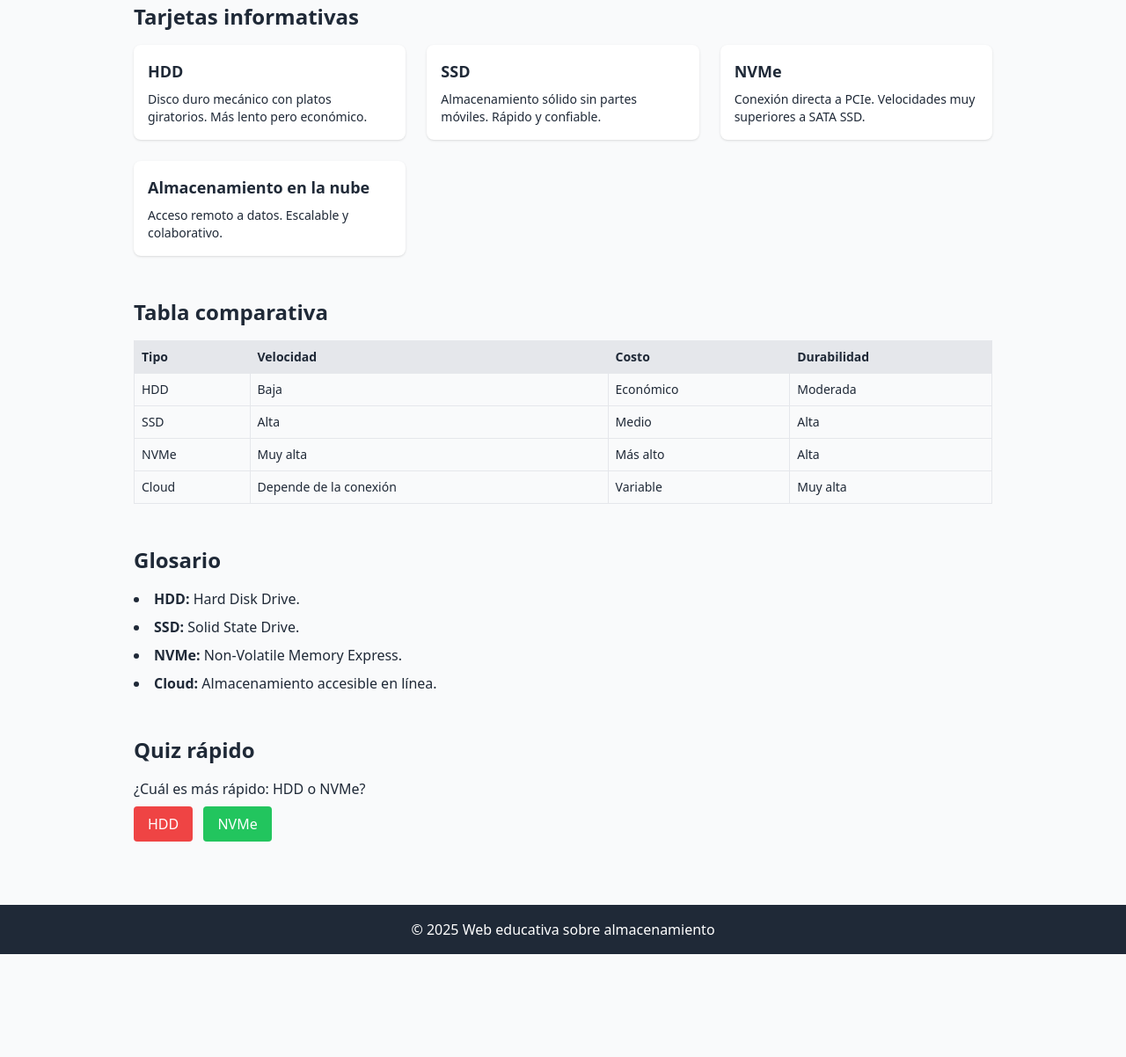
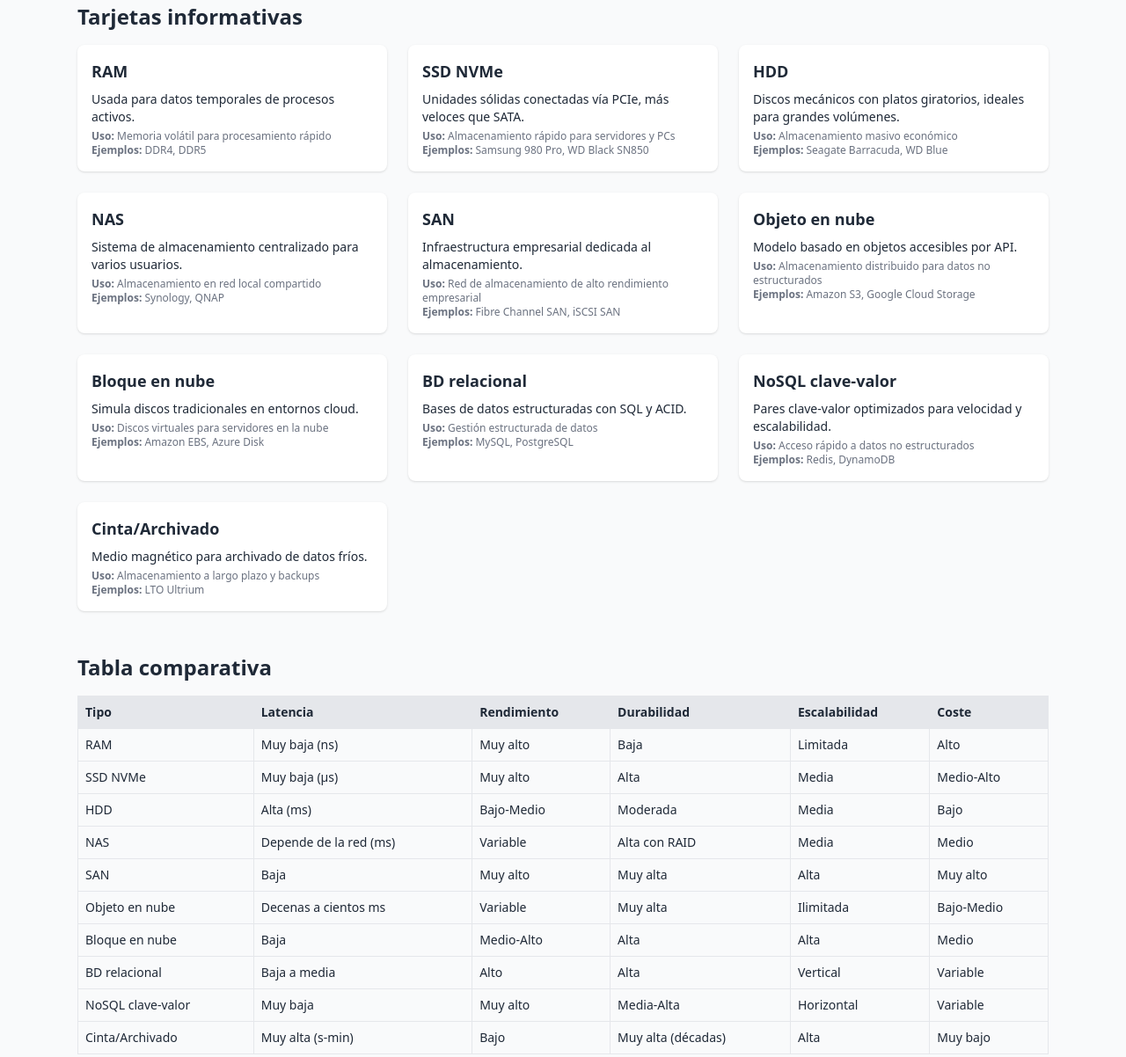
Before and after one commit to martabuendia/almacenamiento-web, a plain HTML site: page index.html in a window 1280 px wide. Shown: the part 275-1477 px from the top of the page at 88% size. Before the commit the page ends 1360 px from the top, so only its background shows below. Drawn offline with nearby package versions, Linux system fonts and the light colour scheme.

Commit message:
Update index.html

```diff
--- a/index.html
+++ b/index.html
@@ -1,21 +1,21 @@
 <!DOCTYPE html>
 <html lang="es">
 <head>
-  <meta charset="UTF-8">
-  <meta name="viewport" content="width=device-width, initial-scale=1.0">
+  <meta charset="UTF-8" />
+  <meta name="viewport" content="width=device-width, initial-scale=1.0"/>
   <title>Tipos de Almacenamiento de Datos</title>
   <!-- Tailwind vía CDN -->
   <script src="https://cdn.tailwindcss.com"></script>
 </head>
 <body class="bg-gray-50 text-gray-800 font-sans">
 
-  <!-- Encabezado -->
+  <!-- Header -->
   <header class="bg-blue-600 text-white p-6 text-center">
     <h1 class="text-3xl font-bold">Tipos de Almacenamiento de Datos</h1>
-    <p class="mt-2">Explora HDD, SSD, NVMe y más</p>
+    <p class="mt-2">Explora tecnologías: RAM, SSD, HDD, nube y más</p>
   </header>
 
-  <main class="max-w-5xl mx-auto p-6 space-y-12">
+  <main class="max-w-6xl mx-auto p-6 space-y-12">
 
     <!-- Filtro -->
     <section id="filtro">
@@ -25,35 +25,13 @@
         placeholder="Escribe para filtrar tarjetas..."
         class="w-full p-2 border rounded"
         oninput="filtrarTarjetas(this.value)"
-      >
+      />
     </section>
 
     <!-- Tarjetas -->
     <section id="tarjetas">
       <h2 class="text-2xl font-semibold mb-4">Tarjetas informativas</h2>
-      <div id="grid-tarjetas" class="grid sm:grid-cols-2 md:grid-cols-3 gap-6">
-
-        <div class="tarjeta bg-white shadow p-4 rounded-lg" data-tipo="HDD">
-          <h3 class="font-bold text-lg">HDD</h3>
-          <p class="text-sm mt-2">Disco duro mecánico con platos giratorios. Más lento pero económico.</p>
-        </div>
-
-        <div class="tarjeta bg-white shadow p-4 rounded-lg" data-tipo="SSD">
-          <h3 class="font-bold text-lg">SSD</h3>
-          <p class="text-sm mt-2">Almacenamiento sólido sin partes móviles. Rápido y confiable.</p>
-        </div>
-
-        <div class="tarjeta bg-white shadow p-4 rounded-lg" data-tipo="NVMe">
-          <h3 class="font-bold text-lg">NVMe</h3>
-          <p class="text-sm mt-2">Conexión directa a PCIe. Velocidades muy superiores a SATA SSD.</p>
-        </div>
-
-        <div class="tarjeta bg-white shadow p-4 rounded-lg" data-tipo="Cloud">
-          <h3 class="font-bold text-lg">Almacenamiento en la nube</h3>
-          <p class="text-sm mt-2">Acceso remoto a datos. Escalable y colaborativo.</p>
-        </div>
-
-      </div>
+      <div id="grid-tarjetas" class="grid sm:grid-cols-2 md:grid-cols-3 gap-6"></div>
     </section>
 
     <!-- Tabla comparativa -->
@@ -64,37 +42,14 @@
           <thead class="bg-gray-200">
             <tr>
               <th class="p-2 border">Tipo</th>
-              <th class="p-2 border">Velocidad</th>
-              <th class="p-2 border">Costo</th>
+              <th class="p-2 border">Latencia</th>
+              <th class="p-2 border">Rendimiento</th>
               <th class="p-2 border">Durabilidad</th>
+              <th class="p-2 border">Escalabilidad</th>
+              <th class="p-2 border">Coste</th>
             </tr>
           </thead>
-          <tbody>
-            <tr>
-              <td class="p-2 border">HDD</td>
-              <td class="p-2 border">Baja</td>
-              <td class="p-2 border">Económico</td>
-              <td class="p-2 border">Moderada</td>
-            </tr>
-            <tr>
-              <td class="p-2 border">SSD</td>
-              <td class="p-2 border">Alta</td>
-              <td class="p-2 border">Medio</td>
-              <td class="p-2 border">Alta</td>
-            </tr>
-            <tr>
-              <td class="p-2 border">NVMe</td>
-              <td class="p-2 border">Muy alta</td>
-              <td class="p-2 border">Más alto</td>
-              <td class="p-2 border">Alta</td>
-            </tr>
-            <tr>
-              <td class="p-2 border">Cloud</td>
-              <td class="p-2 border">Depende de la conexión</td>
-              <td class="p-2 border">Variable</td>
-              <td class="p-2 border">Muy alta</td>
-            </tr>
-          </tbody>
+          <tbody id="tabla-body"></tbody>
         </table>
       </div>
     </section>
@@ -102,32 +57,14 @@
     <!-- Glosario -->
     <section id="glosario">
       <h2 class="text-2xl font-semibold mb-4">Glosario</h2>
-      <ul class="list-disc list-inside space-y-2">
-        <li><strong>HDD:</strong> Hard Disk Drive.</li>
-        <li><strong>SSD:</strong> Solid State Drive.</li>
-        <li><strong>NVMe:</strong> Non-Volatile Memory Express.</li>
-        <li><strong>Cloud:</strong> Almacenamiento accesible en línea.</li>
-      </ul>
+      <ul id="lista-glosario" class="list-disc list-inside space-y-2"></ul>
     </section>
 
     <!-- Quiz -->
     <section id="quiz">
       <h2 class="text-2xl font-semibold mb-4">Quiz rápido</h2>
-      <p class="mb-2">¿Cuál es más rápido: HDD o NVMe?</p>
-      <button
-        onclick="alert('Incorrecto, HDD es más lento.')"
-        class="bg-red-500 text-white px-4 py-2 rounded mr-2"
-      >
-        HDD
-      </button>
-      <button
-        onclick="alert('Correcto 🎉 NVMe es mucho más rápido.')"
-        class="bg-green-500 text-white px-4 py-2 rounded"
-      >
-        NVMe
-      </button>
+      <div id="contenedor-quiz" class="space-y-6"></div>
     </section>
-
   </main>
 
   <!-- Footer -->
@@ -135,8 +72,122 @@
     <p>© 2025 Web educativa sobre almacenamiento</p>
   </footer>
 
-  <!-- Script -->
+  <!-- Script con datos y render -->
   <script>
+    // 📦 Datos de tipos de almacenamiento
+    const items = [
+      { tipo:"RAM", uso:"Memoria volátil para procesamiento rápido", ejemplos:"DDR4, DDR5", latencia:"Muy baja (ns)", rendimiento:"Muy alto", durabilidad:"Baja", escalabilidad:"Limitada", coste:"Alto", desc:"Usada para datos temporales de procesos activos." },
+      { tipo:"SSD NVMe", uso:"Almacenamiento rápido para servidores y PCs", ejemplos:"Samsung 980 Pro, WD Black SN850", latencia:"Muy baja (µs)", rendimiento:"Muy alto", durabilidad:"Alta", escalabilidad:"Media", coste:"Medio-Alto", desc:"Unidades sólidas conectadas vía PCIe, más veloces que SATA." },
+      { tipo:"HDD", uso:"Almacenamiento masivo económico", ejemplos:"Seagate Barracuda, WD Blue", latencia:"Alta (ms)", rendimiento:"Bajo-Medio", durabilidad:"Moderada", escalabilidad:"Media", coste:"Bajo", desc:"Discos mecánicos con platos giratorios, ideales para grandes volúmenes." },
+      { tipo:"NAS", uso:"Almacenamiento en red local compartido", ejemplos:"Synology, QNAP", latencia:"Depende de la red (ms)", rendimiento:"Variable", durabilidad:"Alta con RAID", escalabilidad:"Media", coste:"Medio", desc:"Sistema de almacenamiento centralizado para varios usuarios." },
+      { tipo:"SAN", uso:"Red de almacenamiento de alto rendimiento empresarial", ejemplos:"Fibre Channel SAN, iSCSI SAN", latencia:"Baja", rendimiento:"Muy alto", durabilidad:"Muy alta", escalabilidad:"Alta", coste:"Muy alto", desc:"Infraestructura empresarial dedicada al almacenamiento." },
+      { tipo:"Objeto en nube", uso:"Almacenamiento distribuido para datos no estructurados", ejemplos:"Amazon S3, Google Cloud Storage", latencia:"Decenas a cientos ms", rendimiento:"Variable", durabilidad:"Muy alta", escalabilidad:"Ilimitada", coste:"Bajo-Medio", desc:"Modelo basado en objetos accesibles por API." },
+      { tipo:"Bloque en nube", uso:"Discos virtuales para servidores en la nube", ejemplos:"Amazon EBS, Azure Disk", latencia:"Baja", rendimiento:"Medio-Alto", durabilidad:"Alta", escalabilidad:"Alta", coste:"Medio", desc:"Simula discos tradicionales en entornos cloud." },
+      { tipo:"BD relacional", uso:"Gestión estructurada de datos", ejemplos:"MySQL, PostgreSQL", latencia:"Baja a media", rendimiento:"Alto", durabilidad:"Alta", escalabilidad:"Vertical", coste:"Variable", desc:"Bases de datos estructuradas con SQL y ACID." },
+      { tipo:"NoSQL clave-valor", uso:"Acceso rápido a datos no estructurados", ejemplos:"Redis, DynamoDB", latencia:"Muy baja", rendimiento:"Muy alto", durabilidad:"Media-Alta", escalabilidad:"Horizontal", coste:"Variable", desc:"Pares clave-valor optimizados para velocidad y escalabilidad." },
+      { tipo:"Cinta/Archivado", uso:"Almacenamiento a largo plazo y backups", ejemplos:"LTO Ultrium", latencia:"Muy alta (s-min)", rendimiento:"Bajo", durabilidad:"Muy alta (décadas)", escalabilidad:"Alta", coste:"Muy bajo", desc:"Medio magnético para archivado de datos fríos." }
+    ];
+
+    // 📖 Glosario
+    const glosario = [
+      { termino:"Latencia", definicion:"Tiempo de respuesta entre petición y entrega de datos." },
+      { termino:"IOPS", definicion:"Operaciones de entrada/salida por segundo." },
+      { termino:"ACID", definicion:"Atomicidad, Consistencia, Aislamiento y Durabilidad." },
+      { termino:"RAID", definicion:"Técnicas de redundancia para mejorar rendimiento y tolerancia a fallos." },
+      { termino:"CAP", definicion:"Teorema: una BD distribuida garantiza solo dos de tres: Consistencia, Disponibilidad, Tolerancia a particiones." },
+      { termino:"Throughput", definicion:"Cantidad de datos procesados en un tiempo dado." },
+      { termino:"Replica", definicion:"Copia de datos para disponibilidad y seguridad." }
+    ];
+
+    // ❓ Preguntas
+    const preguntas = [
+      { texto:"¿Qué tipo de almacenamiento es más adecuado para archivado a largo plazo?", opciones:["SSD NVMe","Cinta/Archivado","RAM"], respuestaCorrecta:"Cinta/Archivado" },
+      { texto:"¿Cuál de estos ofrece menor latencia?", opciones:["HDD","NoSQL clave-valor","Cinta/Archivado"], respuestaCorrecta:"NoSQL clave-valor" },
+      { texto:"¿Qué modelo de datos garantiza las propiedades ACID?", opciones:["BD relacional","NoSQL clave-valor","Almacenamiento en nube"], respuestaCorrecta:"BD relacional" }
+    ];
+
+    // 🔍 Render de tarjetas
+    const gridTarjetas = document.getElementById("grid-tarjetas");
+    function renderTarjetas(lista) {
+      gridTarjetas.innerHTML = "";
+      lista.forEach(item => {
+        const div = document.createElement("div");
+        div.className = "tarjeta bg-white shadow p-4 rounded-lg";
+        div.dataset.tipo = item.tipo;
+        div.innerHTML = `
+          <h3 class="font-bold text-lg">${item.tipo}</h3>
+          <p class="text-sm mt-2">${item.desc}</p>
+          <p class="text-xs text-gray-500 mt-1"><strong>Uso:</strong> ${item.uso}</p>
+          <p class="text-xs text-gray-500"><strong>Ejemplos:</strong> ${item.ejemplos}</p>
+        `;
+        gridTarjetas.appendChild(div);
+      });
+    }
+
+    // 🔍 Render de tabla
+    const tablaBody = document.getElementById("tabla-body");
+    function renderTabla() {
+      tablaBody.innerHTML = "";
+      items.forEach(item => {
+        const tr = document.createElement("tr");
+        tr.innerHTML = `
+          <td class="p-2 border">${item.tipo}</td>
+          <td class="p-2 border">${item.latencia}</td>
+          <td class="p-2 border">${item.rendimiento}</td>
+          <td class="p-2 border">${item.durabilidad}</td>
+          <td class="p-2 border">${item.escalabilidad}</td>
+          <td class="p-2 border">${item.coste}</td>
+        `;
+        tablaBody.appendChild(tr);
+      });
+    }
+
+    // 🔍 Render glosario
+    const listaGlosario = document.getElementById("lista-glosario");
+    function renderGlosario() {
+      listaGlosario.innerHTML = "";
+      glosario.forEach(g => {
+        const li = document.createElement("li");
+        li.innerHTML = `<strong>${g.termino}:</strong> ${g.definicion}`;
+        listaGlosario.appendChild(li);
+      });
+    }
+
+    // 🔍 Render quiz
+    const contQuiz = document.getElementById("contenedor-quiz");
+    function renderQuiz() {
+      contQuiz.innerHTML = "";
+      preguntas.forEach((q, idx) => {
+        const div = document.createElement("div");
+        div.className = "p-4 border rounded bg-white shadow";
+        const opciones = q.opciones.map(op => `
+          <button onclick="verificarRespuesta(${idx}, '${op}')"
+            class="bg-blue-500 text-white px-3 py-1 m-1 rounded hover:bg-blue-600">
+            ${op}
+          </button>
+        `).join("");
+        div.innerHTML = `
+          <p class="mb-2 font-medium">${q.texto}</p>
+          ${opciones}
+          <p id="resultado-${idx}" class="mt-2 text-sm"></p>
+        `;
+        contQuiz.appendChild(div);
+      });
+    }
+
+    // ✔️ Lógica quiz
+    function verificarRespuesta(idx, respuesta) {
+      const resultado = document.getElementById(`resultado-${idx}`);
+      if (respuesta === preguntas[idx].respuestaCorrecta) {
+        resultado.textContent = "✅ Correcto";
+        resultado.className = "text-green-600 mt-2 text-sm";
+      } else {
+        resultado.textContent = "❌ Incorrecto";
+        resultado.className = "text-red-600 mt-2 text-sm";
+      }
+    }
+
+    // 🔍 Filtro tarjetas
     function filtrarTarjetas(valor) {
       const tarjetas = document.querySelectorAll(".tarjeta");
       tarjetas.forEach(t => {
@@ -144,6 +195,12 @@
         t.style.display = texto.includes(valor.toLowerCase()) ? "block" : "none";
       });
     }
+
+    // Render inicial
+    renderTarjetas(items);
+    renderTabla();
+    renderGlosario();
+    renderQuiz();
   </script>
 </body>
 </html>
```
